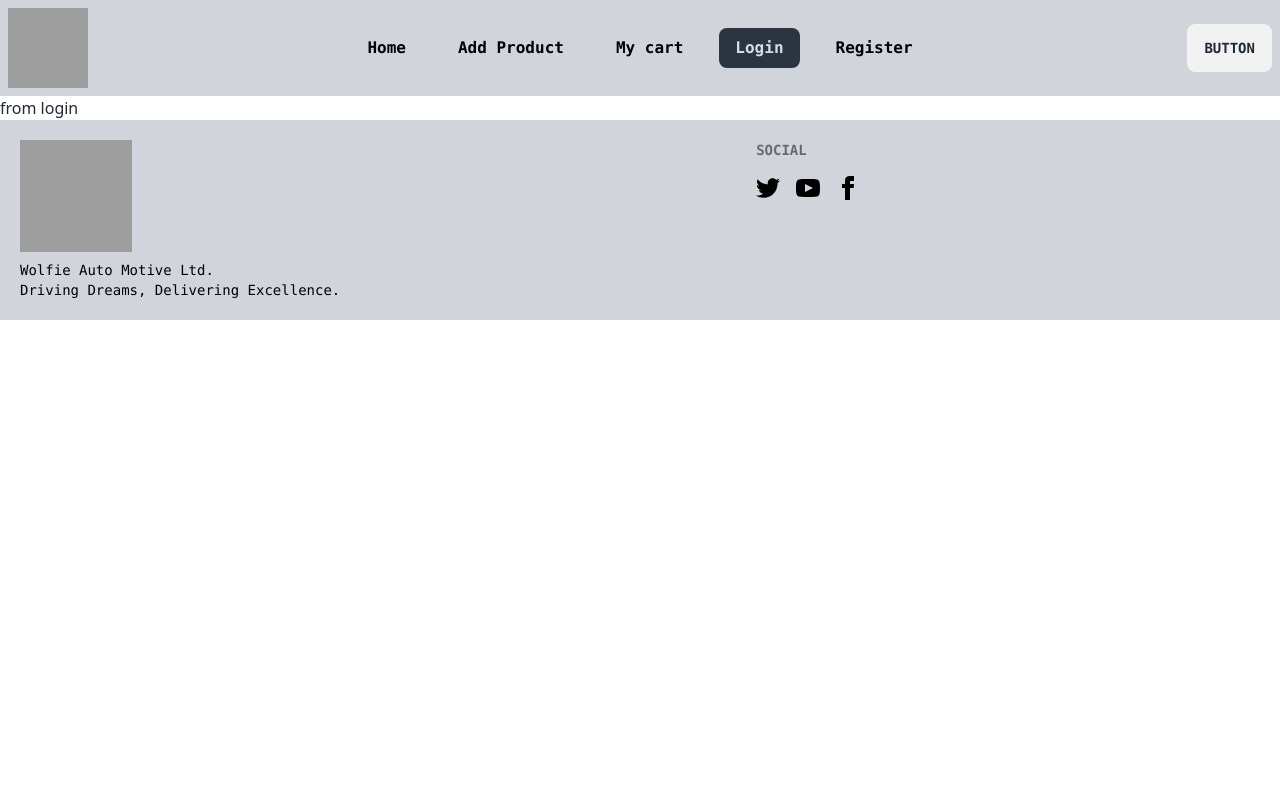
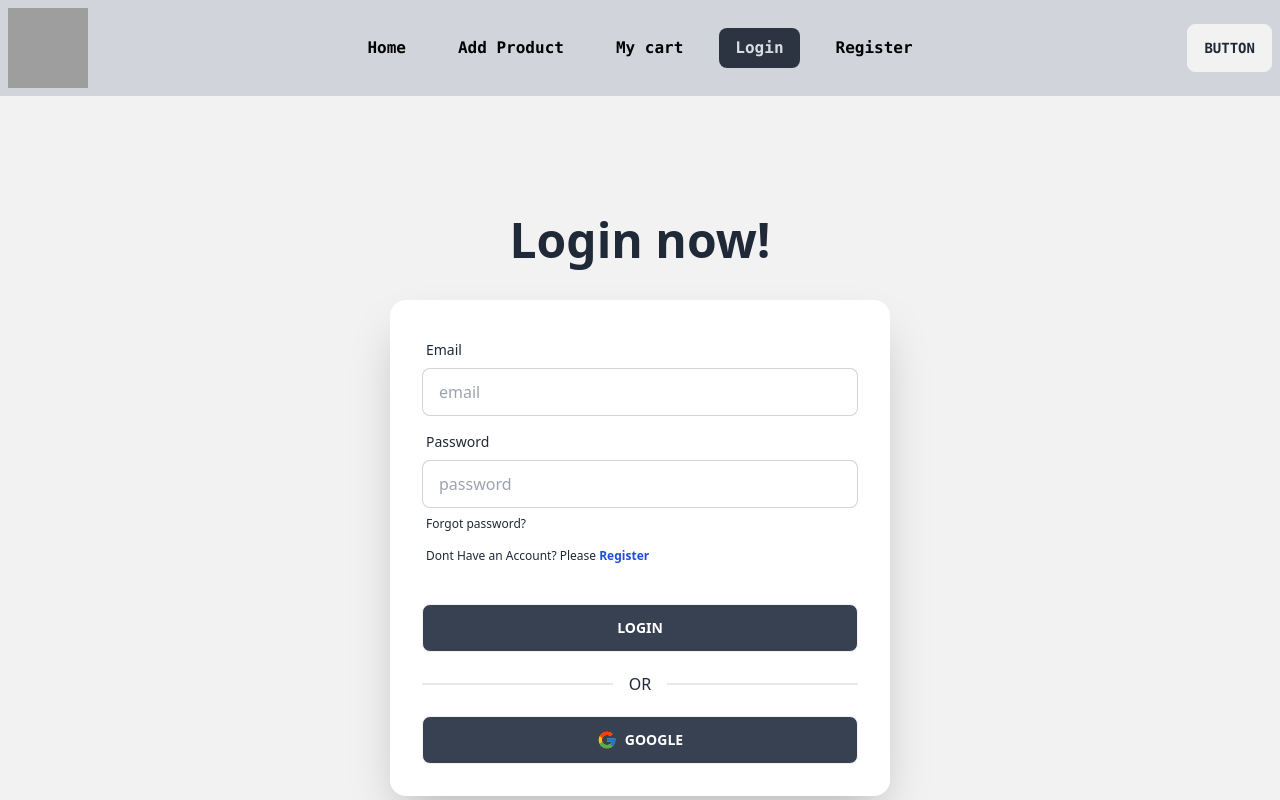
Before and after one commit to wolfiee42/autoMotivelientSide, a React (Vite) app: page /login in a window 1280 px wide. Shown: the top 800 px of the page. Built offline with nearby package versions, Linux system fonts and the light colour scheme; grey boxes are pictures that could not be loaded.

Commit message:
login and register page created

```diff
--- a/src/AddProduct.jsx
+++ b/src/AddProduct.jsx
@@ -15,6 +15,13 @@
         const car = { name, imageurl, price, description, brand };
         console.log(car);
 
+        fetch('http://localhost:5000/cardetails', {
+            method: "POST",
+            headers: {
+                "content-type": "application/json",
+            },
+            body: JSON.stringify(car)
+        })
         form.reset();
     }
 
--- a/src/Components/Login.jsx
+++ b/src/Components/Login.jsx
@@ -1,9 +1,47 @@
-import React from 'react';
+import { Link } from "react-router-dom";
+import { FcGoogle } from "react-icons/fc";
+
 
 const Login = () => {
     return (
-        <div>
-            <h2>from login</h2>
+        <div className="hero min-h-screen bg-base-200">
+            <div className="hero-content flex-col">
+                <div className="text-center lg:text-left">
+                    <h1 className="text-5xl my-5 font-bold">Login now!</h1>
+                </div>
+                <div className="card flex-shrink-0 w-[500px] max-w-lg shadow-2xl bg-base-100">
+                    <form className="card-body">
+                        <div className="form-control">
+                            <label className="label">
+                                <span className="label-text">Email</span>
+                            </label>
+                            <input type="email" placeholder="email" className="input input-bordered" required />
+                        </div>
+                        <div className="form-control">
+                            <label className="label">
+                                <span className="label-text">Password</span>
+                            </label>
+                            <input type="password" placeholder="password" className="input input-bordered" required />
+                            <label className="label">
+                                <a href="#" className="label-text-alt link link-hover">Forgot password?</a>
+                            </label>
+                            <label className="label">
+                                <span className="text-xs">Dont Have an Account? Please <Link to={'/register'} className="text-blue-700 font-bold link link-hover">Register</Link></span>
+                            </label>
+                        </div>
+                        <div className="form-control mt-6">
+                            <button className="btn w-full bg-gray-700 hover:bg-gray-200 hover:text-black text-white">Login</button>
+                        </div>
+                        <div className="divider">OR</div>
+                        <div>
+                            <button className="btn w-full bg-gray-700 hover:bg-gray-200 hover:text-black text-white">
+                                <FcGoogle className="text-xl"></FcGoogle>
+                                <span>Google</span>
+                            </button>
+                        </div>
+                    </form>
+                </div>
+            </div>
         </div>
     );
 };
--- a/src/Components/Register.jsx
+++ b/src/Components/Register.jsx
@@ -1,9 +1,56 @@
-import React from 'react';
+import { FcGoogle } from "react-icons/fc";
+import { Link } from "react-router-dom";
+
 
 const Register = () => {
     return (
-        <div>
-            <h2>FROM REGISTER</h2>
+        <div className="hero min-h-screen bg-base-200 pb-20">
+            <div className="hero-content flex-col">
+                <div className="text-center lg:text-left">
+                    <h1 className="text-5xl my-5 font-bold">Register now!</h1>
+                </div>
+                <div className="card flex-shrink-0 w-[500px] max-w-lg shadow-2xl bg-base-100">
+                    <form className="card-body">
+                        <div className="form-control">
+                            <label className="label">
+                                <span className="label-text">Email</span>
+                            </label>
+                            <input type="email" placeholder="email" className="input input-bordered" required />
+                        </div>
+                        <div className="form-control">
+                            <label className="label">
+                                <span className="label-text">Email</span>
+                            </label>
+                            <input type="email" placeholder="email" className="input input-bordered" required />
+                        </div>
+                        <div className="form-control">
+                            <label className="label">
+                                <span className="label-text">Email</span>
+                            </label>
+                            <input type="email" placeholder="email" className="input input-bordered" required />
+                        </div>
+                        <div className="form-control">
+                            <label className="label">
+                                <span className="label-text">Password</span>
+                            </label>
+                            <input type="password" placeholder="password" className="input input-bordered" required />
+                            <label className="label">
+                                <span className="text-xs">Dont Have an Account? Please <Link to={'/login'} className="text-blue-700 font-bold link link-hover">Login</Link></span>
+                            </label>
+                        </div>
+                        <div className="form-control mt-6">
+                            <button className="btn w-full bg-gray-700 hover:bg-gray-200 hover:text-black text-white">Register</button>
+                        </div>
+                        <div className="divider">OR</div>
+                        <div>
+                            <button className="btn w-full bg-gray-700 hover:bg-gray-200 hover:text-black text-white">
+                                <FcGoogle className="text-xl"></FcGoogle>
+                                <span>Google</span>
+                            </button>
+                        </div>
+                    </form>
+                </div>
+            </div>
         </div>
     );
 };
```
